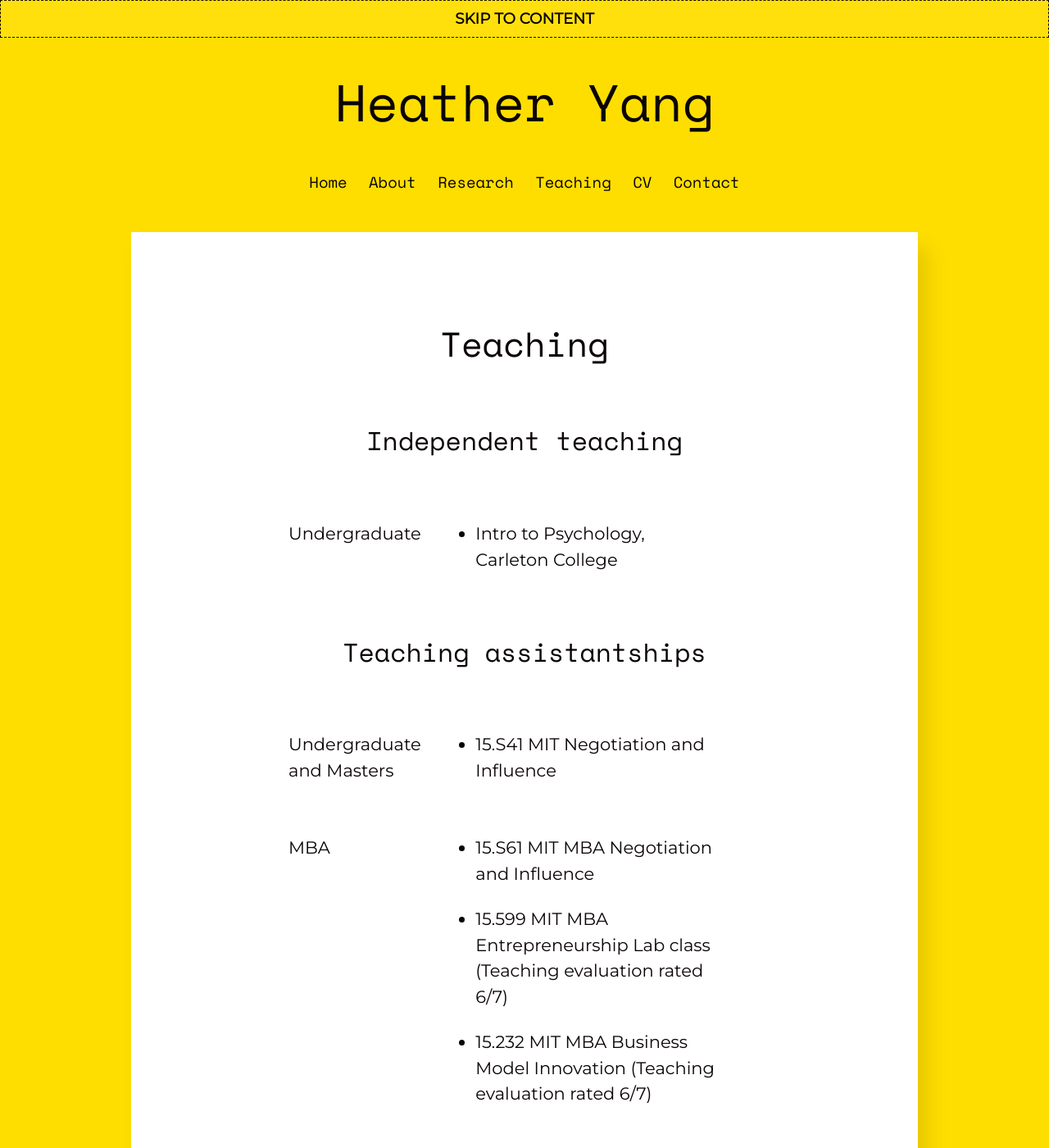
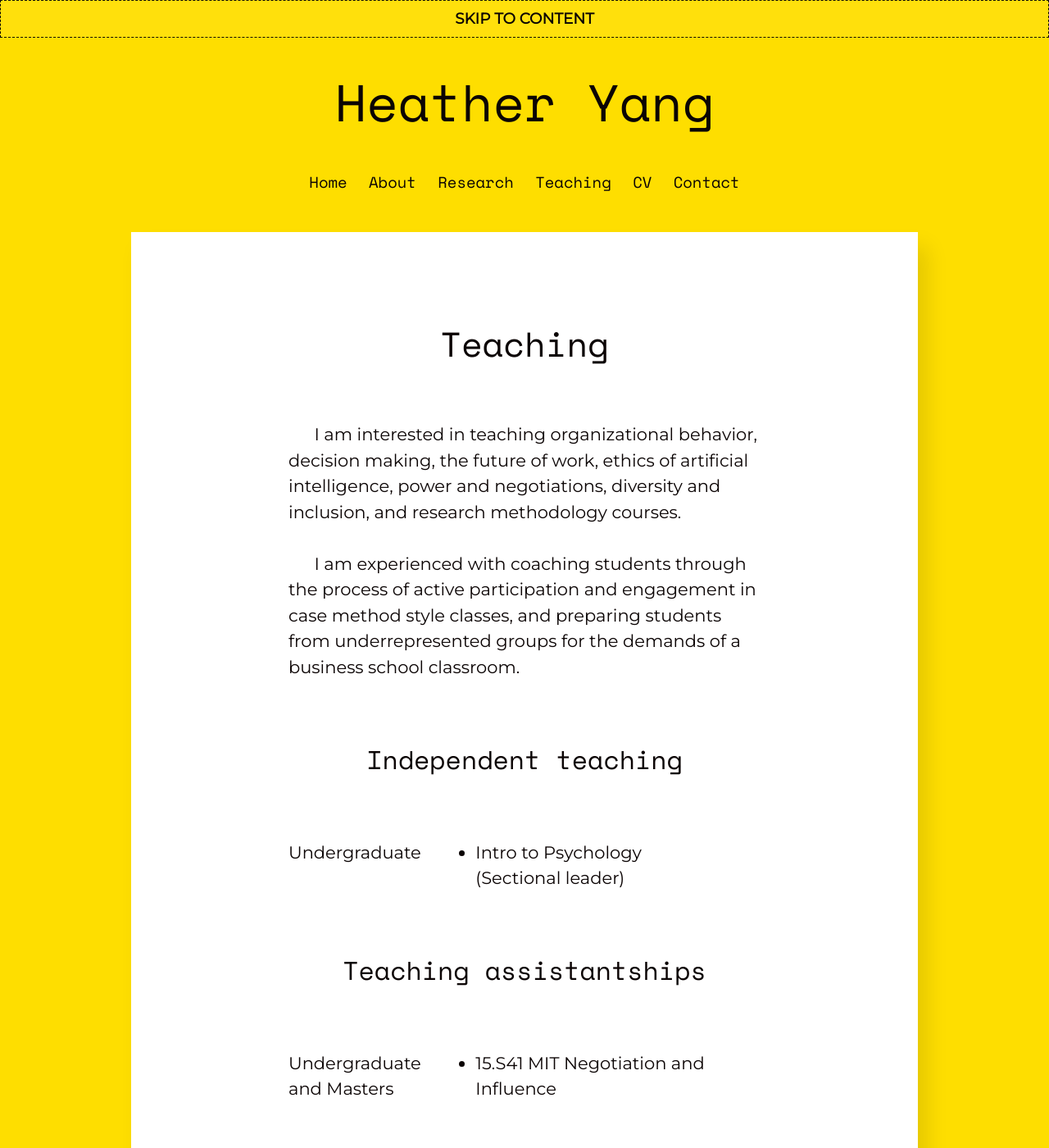
Before and after one commit to heatherhjyang/heatherhjyang.github.io, a Jekyll site: the page built from teaching.html, in a window 1280 px wide and 1400 px high. Shown: the whole window at 82% size. Built offline with Jekyll 4.4.1, drawn with Linux system fonts in a browser that asks for light colours.

Commit message:
Adding teaching blurb

```diff
--- a/teaching.html
+++ b/teaching.html
@@ -2,6 +2,9 @@
 layout: post
 title: Teaching
 ---
+<p>I am interested in teaching organizational behavior, decision making, the future of work, ethics of artificial intelligence, power and negotiations, diversity and inclusion, and research methodology courses.</p>
+
+<p>I am experienced with coaching students through the process of active participation and engagement in case method style classes, and preparing students from underrepresented groups for the demands of a business school classroom.</p>
 
 <h3>Independent teaching</h3>
 <table>
@@ -11,7 +14,7 @@ title: Teaching
 		</td>
 		<td>
 			<ul>
-				<li>Intro to Psychology, Carleton College</li>
+				<li>Intro to Psychology (Sectional leader)</li>
 			</ul>
 		</td>
 	</tr>
```
